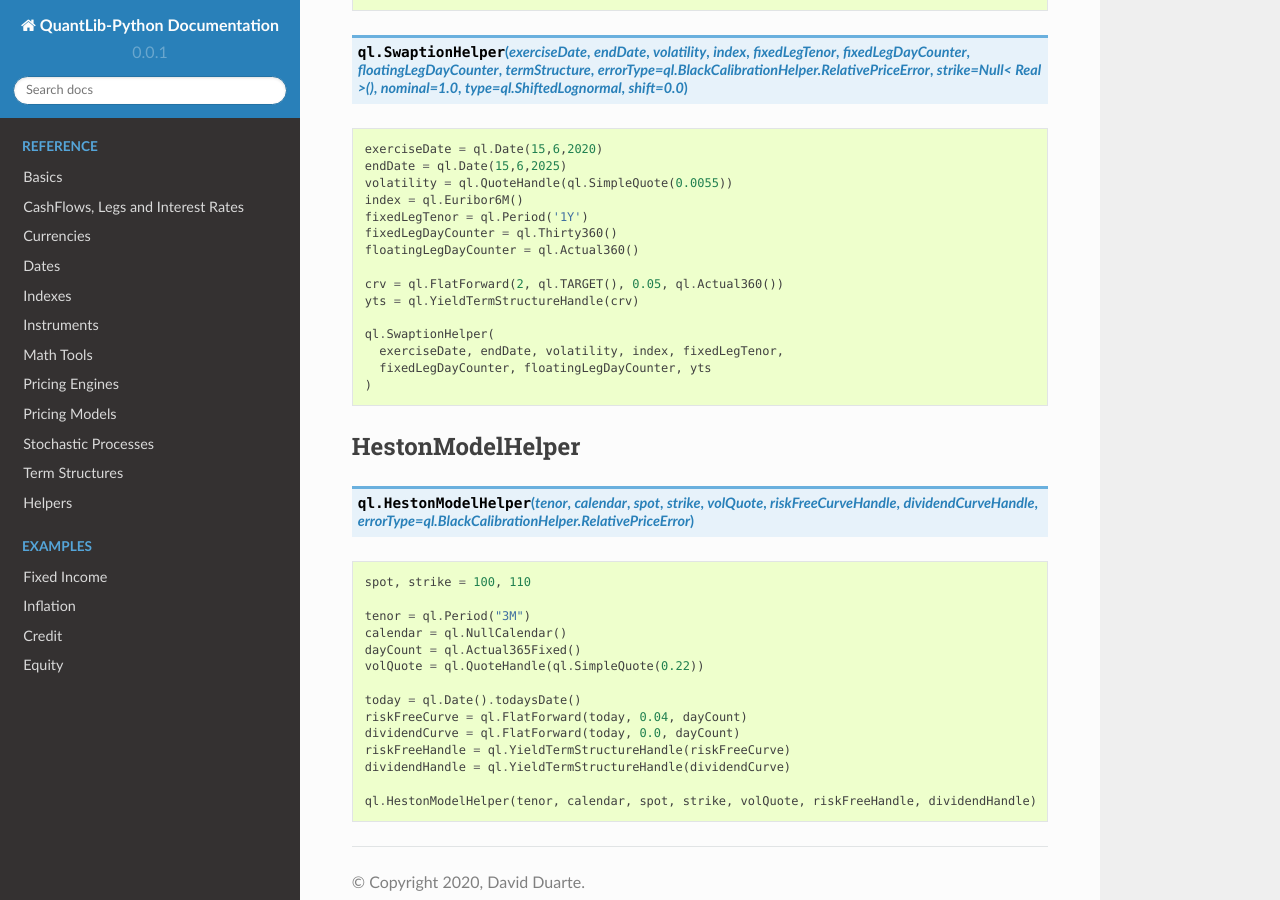
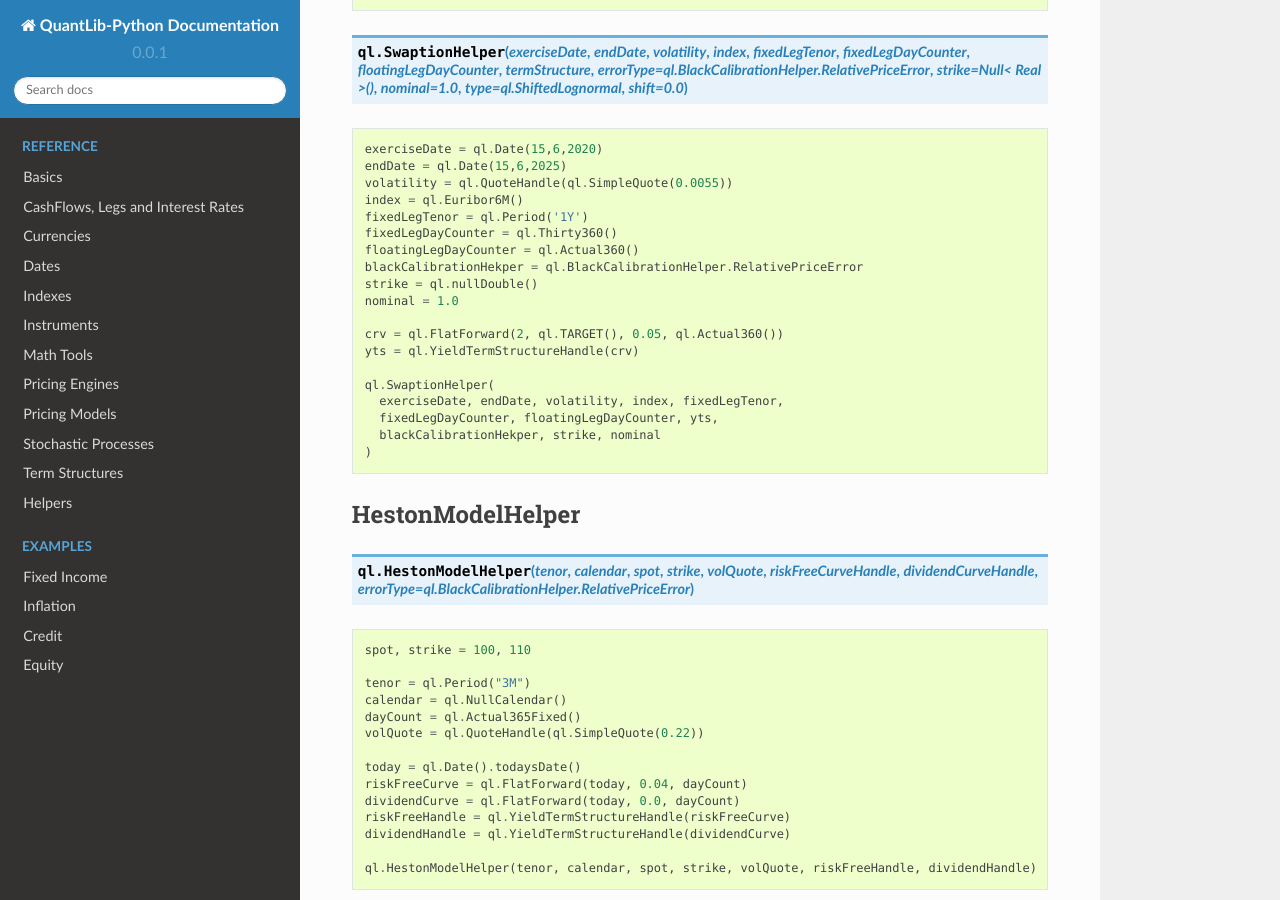
Before and after one commit to nhaga/QuantLib-Python-Docs, a Sphinx documentation site: the page built from docs/helpers/vol.rst, in a window 1280 px wide and 900 px high, scrolled down 1269 px. Built offline with Sphinx 7.4.7 and the Read the Docs theme 2.0.0, drawn with Linux system fonts in a browser that asks for light colours; formulas are drawn with MathJax 3.

Commit message:
Update vol.rst to include usage of ql.nullDouble()
Current documentation does not make clear that ql.nullDouble() can be used to set the strike to Null. Reason for clearing up is this issue: https://github.com/lballabio/QuantLib/issues/927.

```diff
--- a/docs/helpers/vol.rst
+++ b/docs/helpers/vol.rst
@@ -72,13 +72,17 @@ SwaptionHelper
   fixedLegTenor = ql.Period('1Y')
   fixedLegDayCounter = ql.Thirty360()
   floatingLegDayCounter = ql.Actual360()
+  blackCalibrationHekper = ql.BlackCalibrationHelper.RelativePriceError
+  strike = ql.nullDouble()
+  nominal = 1.0
 
   crv = ql.FlatForward(2, ql.TARGET(), 0.05, ql.Actual360())
   yts = ql.YieldTermStructureHandle(crv)
 
   ql.SwaptionHelper(
     exerciseDate, endDate, volatility, index, fixedLegTenor,
-    fixedLegDayCounter, floatingLegDayCounter, yts
+    fixedLegDayCounter, floatingLegDayCounter, yts,
+    blackCalibrationHekper, strike, nominal
   )
 
 
```
